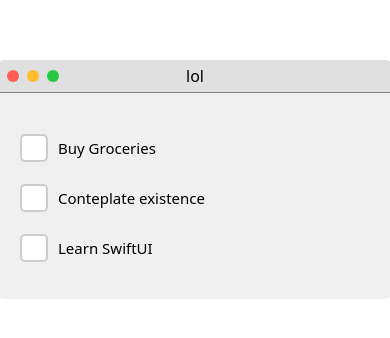
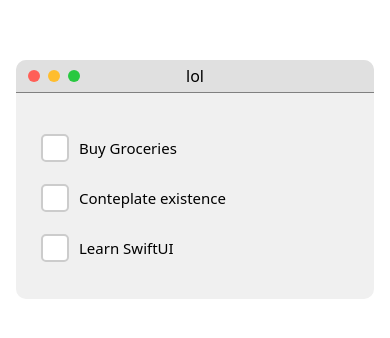
Before and after one commit to mozarting/ui-animation-challenge, a plain HTML site: page day-3/index.html in a window 390 px wide. Shown: the part 200-538 px from the top of the page. Drawn offline with Linux system fonts and the light colour scheme.

Commit message:
make the window responsive

```diff
--- a/day-3/style.css
+++ b/day-3/style.css
@@ -31,6 +31,14 @@ main {
   min-width: 400px;
   height: auto;
   overflow: hidden;
+}
+
+@media only screen and (max-width: 430px) {
+  .window {
+    min-width: auto;
+    width: 100%;
+    margin-inline: 16px;
+  }
 }
 
 .window-bar {
@@ -104,8 +112,7 @@ main {
   display: flex;
   align-items: center;
   justify-content: center;
-  transition:
-    background-color 0.5s ease-in;
+  transition: background-color 0.5s ease-in;
   background-color: white;
 }
 
```
